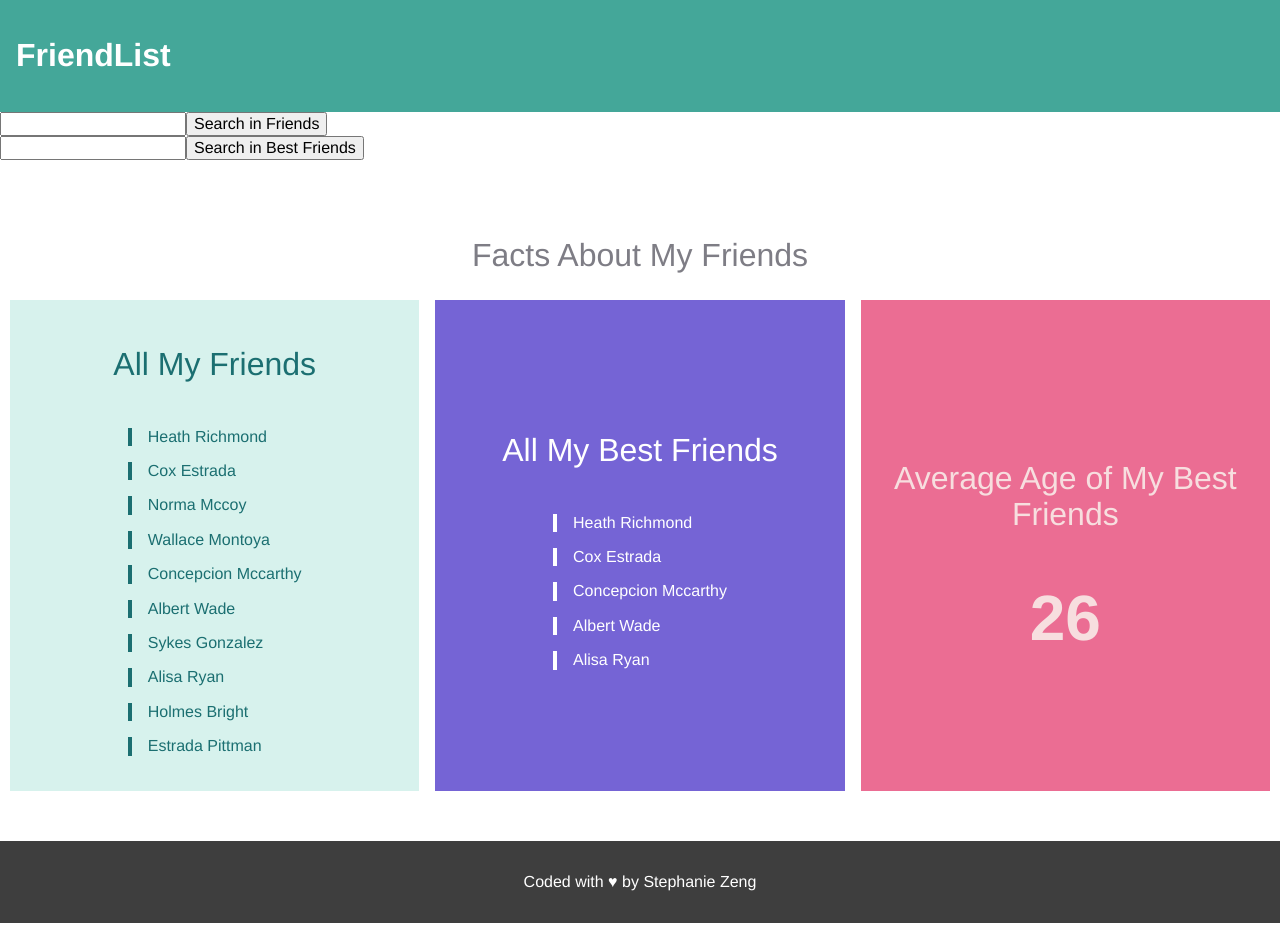
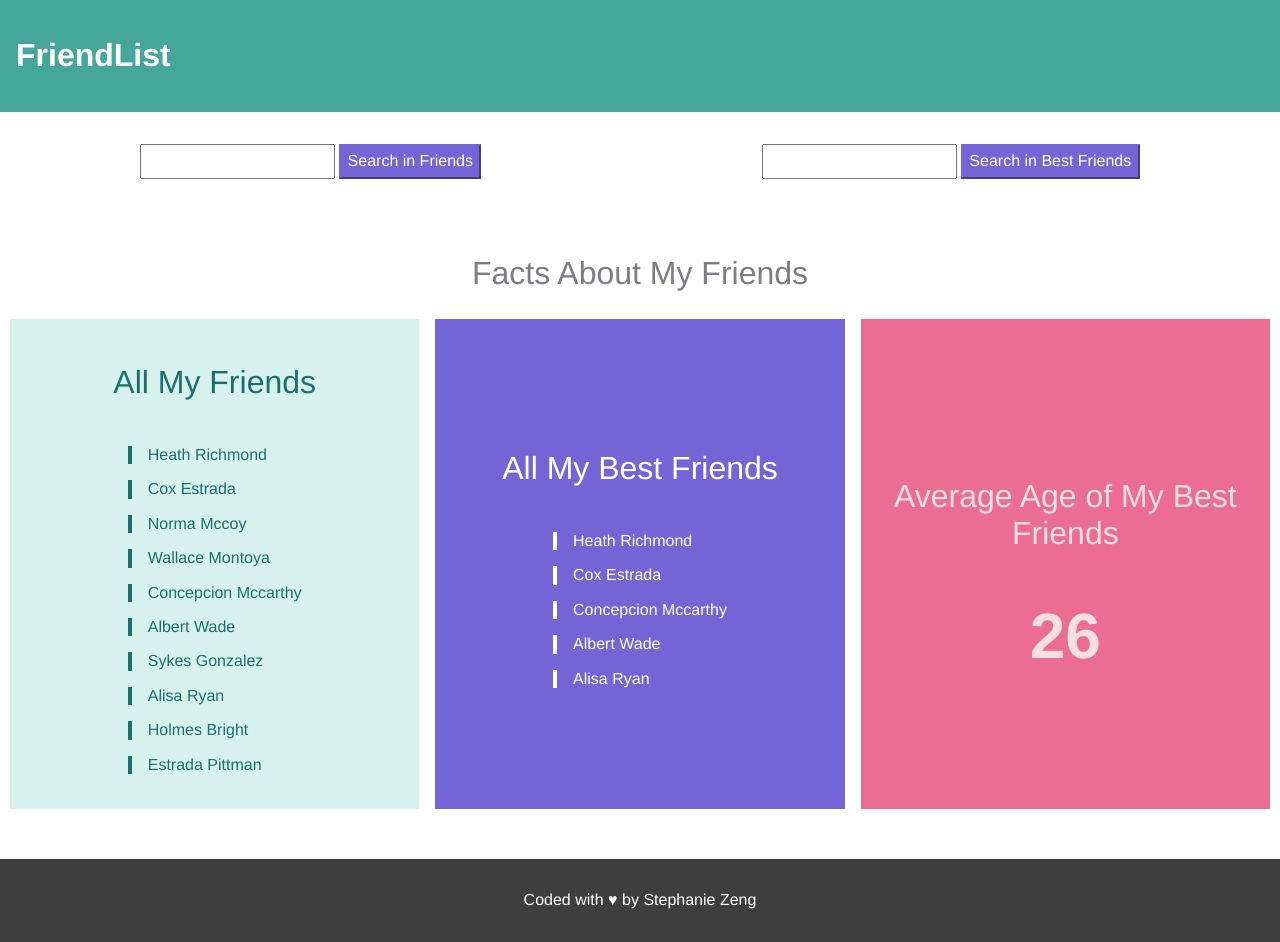
Before and after one commit to stephanie56/cohort3-react-1, a React (Create React App) app in the folder friendlist/: page / in a window 1280 px wide. Built offline with nearby package versions, Linux system fonts and the light colour scheme.

Commit message:
Update search bar styles

```diff
--- a/friendlist/src/stylesheets/App.scss
+++ b/friendlist/src/stylesheets/App.scss
@@ -43,6 +43,17 @@ body {
   margin: 0 auto;
 }
 
+input, button {
+  padding: 0.4rem;
+  outline: none;
+}
+
+button {
+  background-color: $purple;
+  border-color: $purple;
+  color: #fff;
+}
+
 .App {
   display: grid;
   grid-template-areas:
@@ -61,6 +72,12 @@ body {
 
 .SearchBar {
   grid-area: search;
+  display: flex;
+  justify-content: space-around;
+  margin-top: 2rem;
+  input {
+    margin-right: 4px;
+  }
 }
 
 .Dashboard {
```
